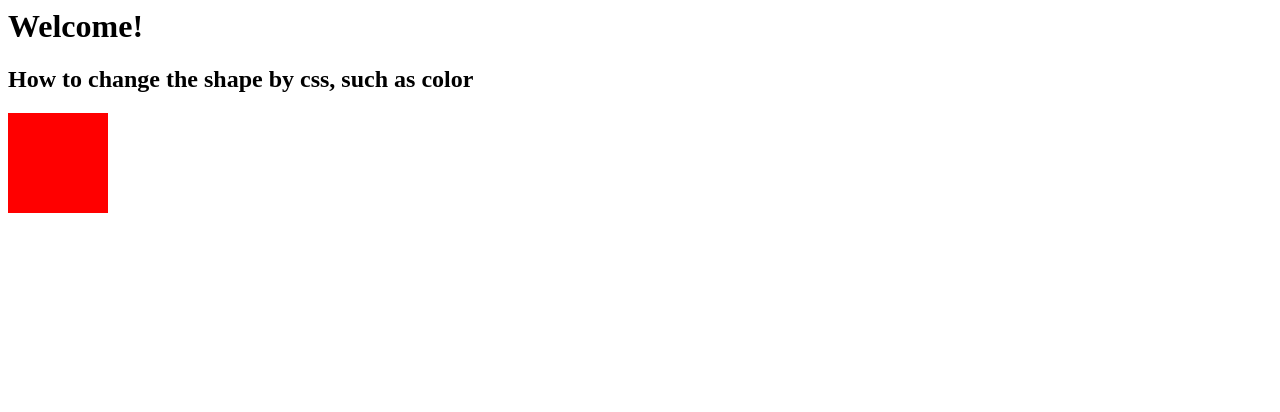
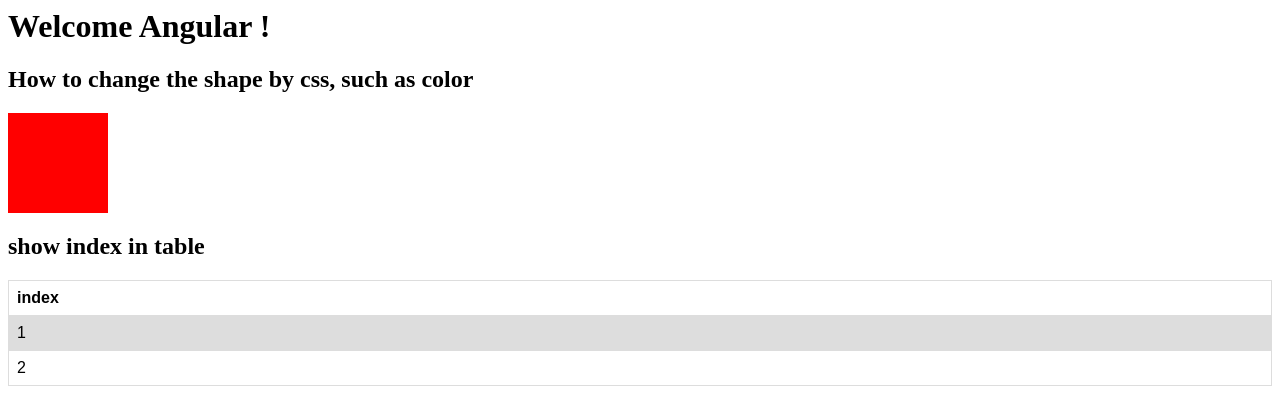
Before and after one commit to helloCode-23/angular-test, an Angular app: page / in a window 1280 px wide. Shown: the top 412 px of the page. Built offline with nearby package versions, Linux system fonts and the light colour scheme.

Commit message:
3 files modified

```diff
--- a/src/index.scss
+++ b/src/index.scss
@@ -7,3 +7,20 @@
   height: 100px;
   background: red;
 }
+
+table {
+  font-family: arial, sans-serif;
+  border-collapse: collapse;
+  width: 100%;
+}
+
+td,
+th {
+  border: 1px solid #dddddd;
+  text-align: left;
+  padding: 8px;
+}
+
+tr:nth-child(even) {
+  background-color: #dddddd;
+}
--- a/src/main.ts
+++ b/src/main.ts
@@ -12,6 +12,7 @@
 })
 export class App {
   name = 'Angular';
+  index = ['1', '2', '3', '4', '5'];
 }
 
 bootstrapApplication(App);
--- a/src/myApp.html
+++ b/src/myApp.html
@@ -1,3 +1,16 @@
-<h1>Welcome!</h1>
+<h1>Welcome {{name}} !</h1>
 <h2>How to change the shape by css, such as color</h2>
 <div id="square"></div>
+
+<h2>show index in table</h2>
+<table>
+  <tr>
+    <th>index</th>
+  </tr>
+  <tr>
+    <td>{{index[0]}}</td>
+  </tr>
+  <tr>
+    <td>{{index[1]}}</td>
+  </tr>
+</table>
```
